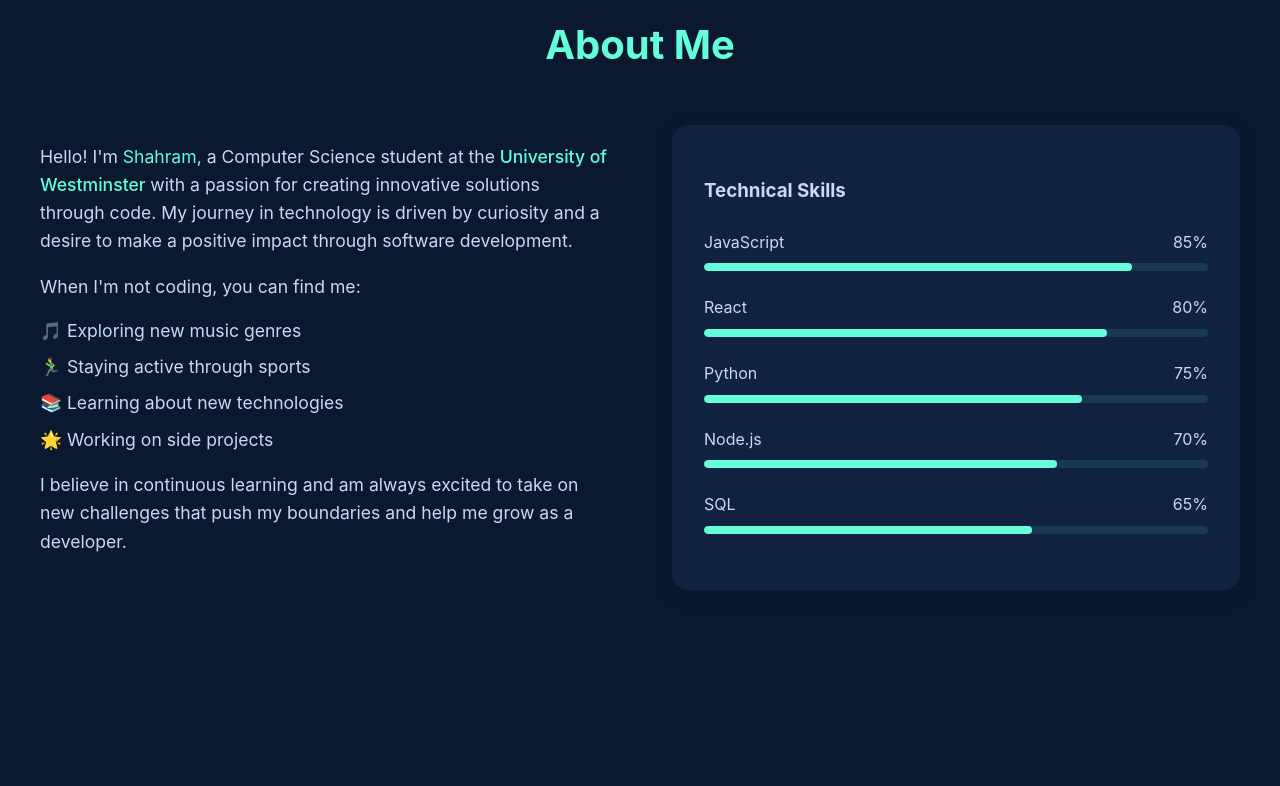
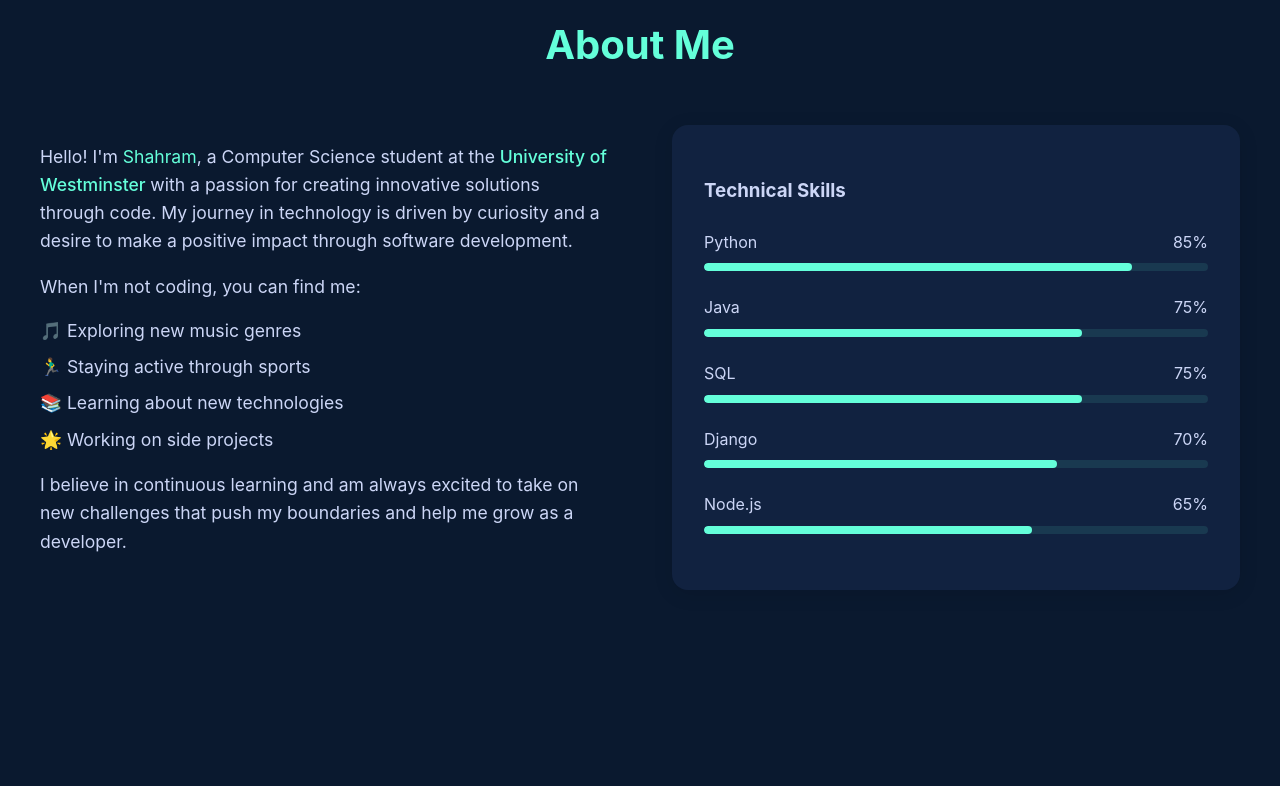
Before and after one commit to shahramhal/My-Website, a React (Vite) app: page / in a window 1280 px wide. Shown: the part 1060-1846 px from the top of the page. Built offline with nearby package versions, Linux system fonts and the light colour scheme.

Commit message:
Update technical skills in About component to reflect current expertise

```diff
--- a/src/components/About.jsx
+++ b/src/components/About.jsx
@@ -52,11 +52,11 @@ const About = () => {
           <div className="skills-container">
             <h3>Technical Skills</h3>
             {[
-              { name: 'JavaScript', level: 85 },
-              { name: 'React', level: 80 },
-              { name: 'Python', level: 75 },
-              { name: 'Node.js', level: 70 },
-              { name: 'SQL', level: 65 }
+              { name: 'Python', level: 85 },
+              { name: 'Java', level: 75 },
+              { name: 'SQL', level: 75 },
+              { name: 'Django', level: 70 },
+              { name: 'Node.js', level: 65 }
             ].map((skill) => (
               <div key={skill.name} className="skill-bar-container">
                 <div className="skill-info">
```
